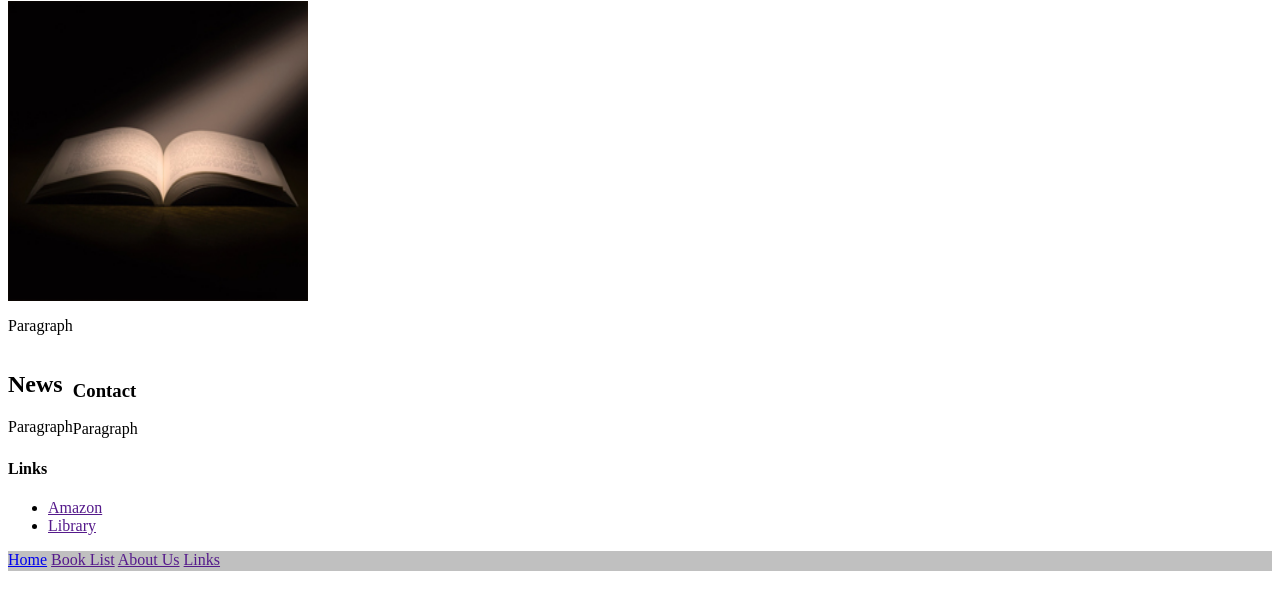
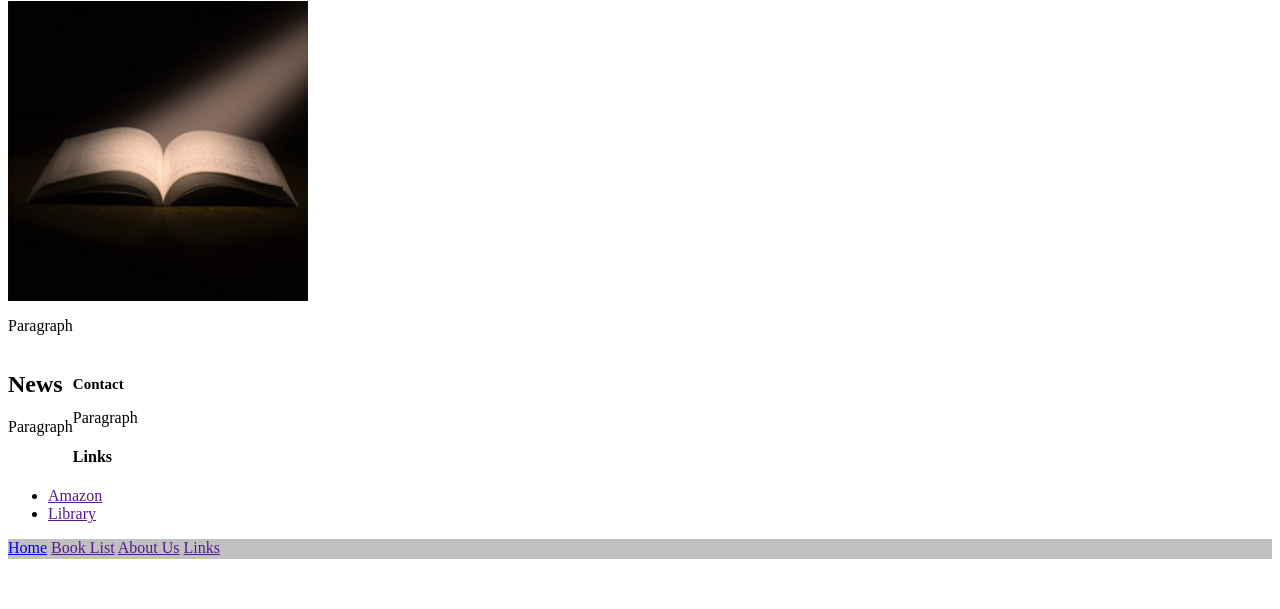
Before and after one commit to Berttinman/Website-Proj, a plain HTML site: page index.html in a window 1280 px wide. Shown: the part 107-716 px from the top of the page. Drawn offline with Linux system fonts and the light colour scheme.

Commit message:
Font size

```diff
--- a/CSS/style.css
+++ b/CSS/style.css
@@ -10,6 +10,9 @@ h1 {
 .section-home-c {
      padding-top: 10px
  }
+h3              {
+     font-size: 15px
+ }
 footer {
      background-color:#C0C0C0;width:100%; height:20px
  }
```
